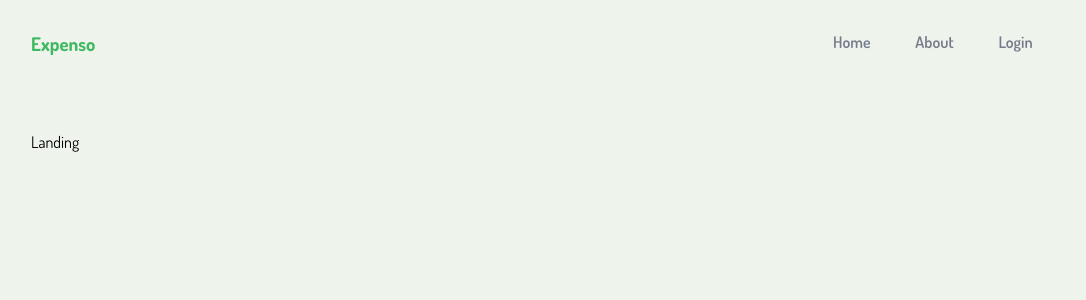
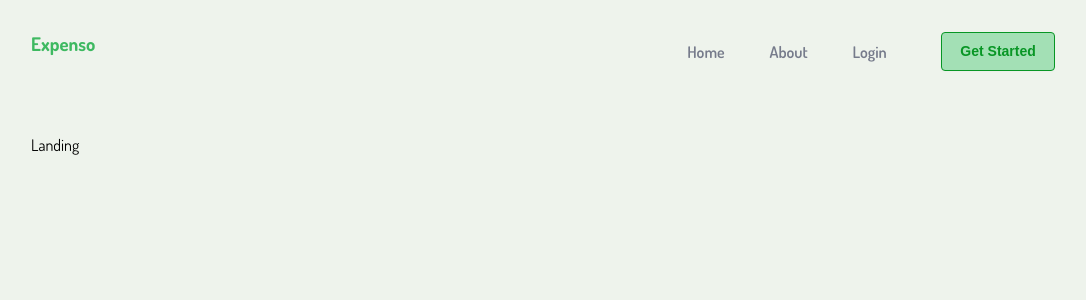
Before and after one commit to SuperManEver/expense-tracker, a Next.js app: page / in a window 1280 px wide. Shown: the top 300 px of the page, without its empty margins (97-1183 px from the left). Built offline with nearby package versions, Linux system fonts and the light colour scheme.

Commit message:
button component

```diff
--- a/app/components/navbar/link/index.tsx
+++ b/app/components/navbar/link/index.tsx
@@ -13,9 +13,11 @@
 
 function NavbarLink({ href, children, className }: IProps) {
   return (
-    <Link className={cn(css.root, className)} href={href}>
-      {children}
-    </Link>
+    <div>
+      <Link className={cn(css.root, className)} href={href}>
+        {children}
+      </Link>
+    </div>
   );
 }
 
--- a/app/components/navbar/main-navbar/index.tsx
+++ b/app/components/navbar/main-navbar/index.tsx
@@ -1,5 +1,6 @@
 // ui
 import Link from '@/app/components/navbar/link';
+import Button from '@/app/components/ui/button';
 
 // styles
 import css from './styles.module.css';
@@ -10,6 +11,8 @@
       <Link href="/">Home</Link>
       <Link href="/about">About</Link>
       <Link href="/login">Login</Link>
+
+      <Button className={css.button}>Get Started</Button>
     </ul>
   );
 }
--- a/app/components/navbar/main-navbar/styles.module.css
+++ b/app/components/navbar/main-navbar/styles.module.css
@@ -1,5 +1,8 @@
-
 .root {
   display: flex;
+  align-items: center;
+}
 
+.button {
+  margin-left: 2rem;
 }
--- /dev/null
+++ b/app/components/ui/button/index.tsx
@@ -0,0 +1,20 @@
+import React from 'react';
+import cn from 'clsx';
+
+// styles
+import css from './styles.module.css';
+
+interface IProps {
+  children: React.ReactNode;
+  className?: string;
+}
+
+function Button({ children, className }: IProps) {
+  return (
+    <button role="button" className={cn(css.root, className)}>
+      {children}
+    </button>
+  );
+}
+
+export default Button;
--- /dev/null
+++ b/app/components/ui/button/styles.module.css
@@ -0,0 +1,43 @@
+.root {
+  /* colors */
+  color: var(--green-600-hex);
+  background-color: var(--green-300-hex);
+  border: 1px solid var(--green-600-hex);
+  box-shadow: rgba(0, 0, 0, 0.02) 0 1px 3px 0;
+
+  align-items: center;
+  border-radius: 0.25rem;
+  box-sizing: border-box;
+  cursor: pointer;
+  display: inline-flex;
+  font-size: 14px;
+  font-weight: 600;
+  justify-content: center;
+  line-height: 1.25;
+  min-height: 1rem;
+  padding: calc(0.675rem - 1px) calc(1.2rem - 1px);
+  position: relative;
+
+  /* animation */
+  text-decoration: none;
+  transition: all 250ms;
+  user-select: none;
+  -webkit-user-select: none;
+  touch-action: manipulation;
+  vertical-align: baseline;
+  width: auto;
+}
+
+.root:hover,
+.root:focus {
+  box-shadow: rgba(0, 0, 0, 0.1) 0 4px 12px;
+}
+
+.root:hover {
+  transform: translateY(-1px);
+}
+
+.root:active {
+  box-shadow: rgba(0, 0, 0, 0.06) 0 2px 4px;
+  transform: translateY(0);
+}
--- a/app/globals.css
+++ b/app/globals.css
@@ -14,6 +14,7 @@
   --grey-300-hex: #979cad;
   --grey-500-hex: #767b8b;
   --grey-700-hex: #62615e;
+  --green-300-hex: #a3e0b5;
   --green-400-hex: #3eb961;
   --green-600-hex: #089625;
 
```
Also changed, not shown: app/layout.tsx (+5 -4 lines).
